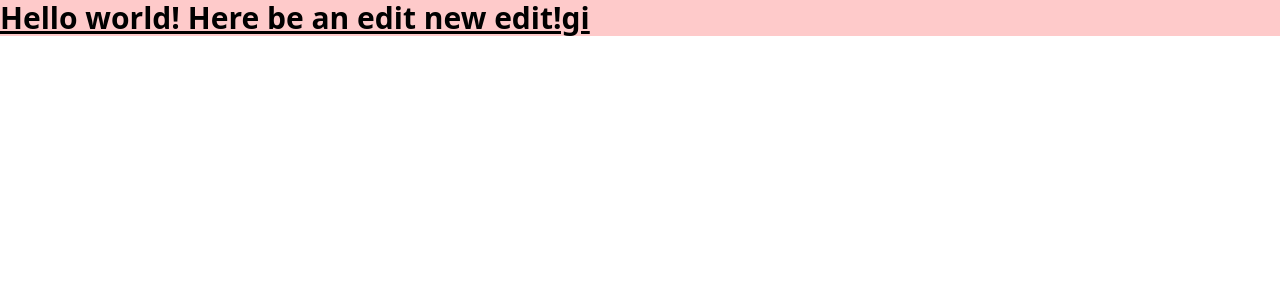
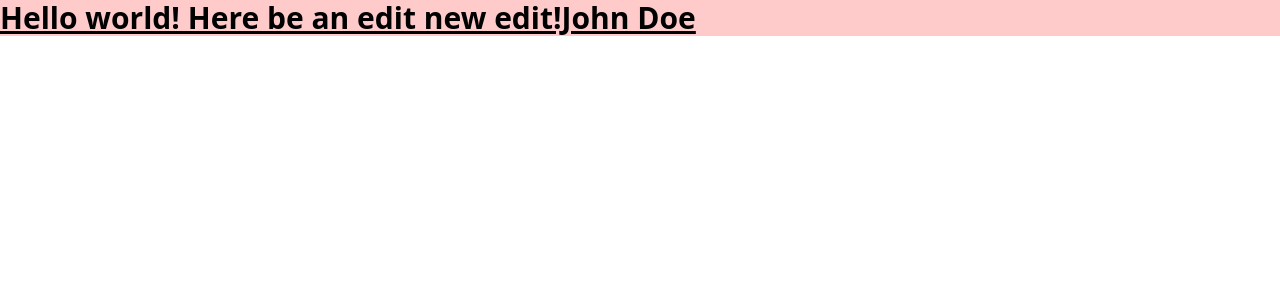
Before and after one commit to gachagas/react-workshop, a React (Vite) app: page / in a window 1280 px wide. Shown: the top 300 px of the page. Built offline with nearby package versions, Linux system fonts and the light colour scheme.

Commit message:
test commit 2

```diff
--- a/src/App.tsx
+++ b/src/App.tsx
@@ -8,7 +8,7 @@ function App() {
 
   return (
     <>
-      <h1 className="text-3xl font-bold underline bg-red-200">Hello world! Here be an edit new edit!gi</h1>
+      <h1 className="text-3xl font-bold underline bg-red-200">Hello world! Here be an edit new edit!John Doe</h1>
     </>
   );
 }
```
